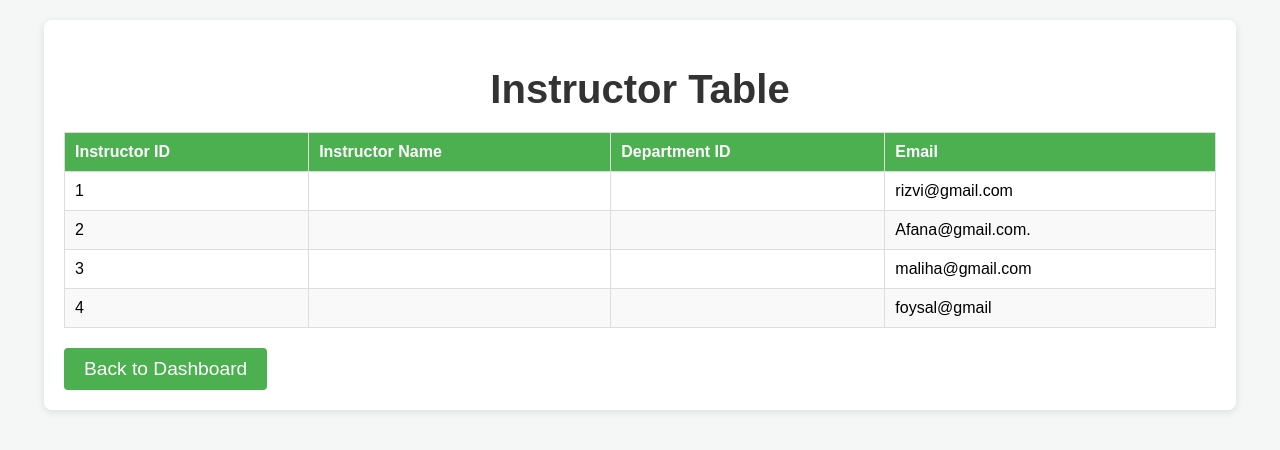
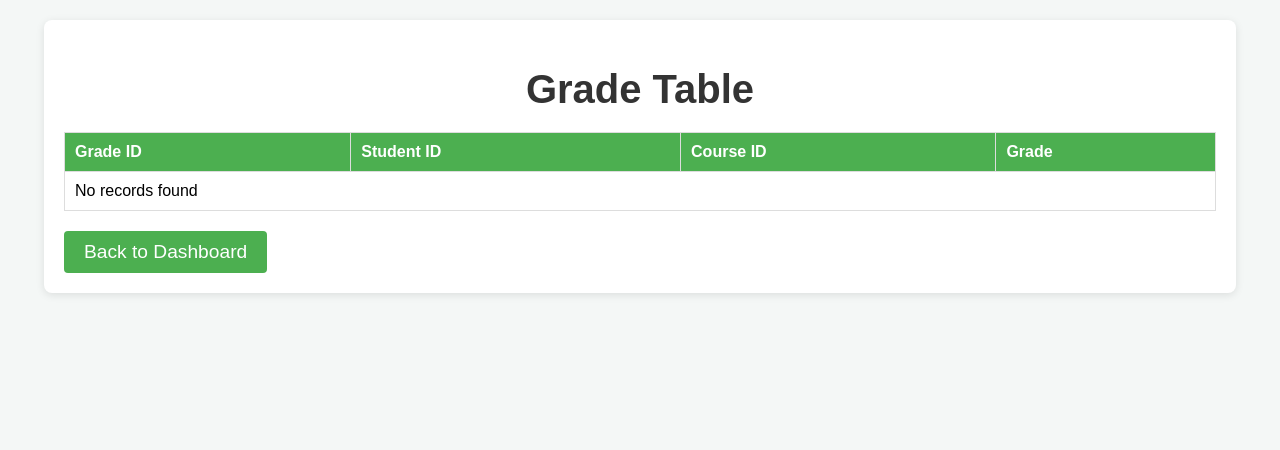
Before and after one commit to Rizi4546/RDS, a PHP site: page /table/grade.php in a window 1280 px wide. Shown: the top 450 px of the page. Run offline with PHP 8.4, Linux system fonts and the light colour scheme; the visitor is signed in with stand-in values (Sample User, id 1); data comes from the database, SQL or seed files in the repository; data that the repository does not hold is empty.

Commit message:
Add files via upload

```diff
--- a/table/classroom.php
+++ b/table/classroom.php
@@ -91,7 +91,7 @@
             <thead>
                 <tr>
                     <th>Classroom ID</th>
-                    <th>Location</th>
+                    <th>Room</th>
                     <th>Capacity</th>
                 </tr>
             </thead>
@@ -99,7 +99,7 @@
                 <?php
                 if ($result->num_rows > 0) {
                     while ($row = $result->fetch_assoc()) {
-                        echo "<tr><td>" . $row["classroom_id"] . "</td><td>" . $row["location"] . "</td><td>" . $row["capacity"] . "</td></tr>";
+                        echo "<tr><td>" . $row["classroom_id"] . "</td><td>" . $row["room_number"] . "</td><td>" . $row["capacity"] . "</td></tr>";
                     }
                 } else {
                     echo "<tr><td colspan='3'>No records found</td></tr>";
--- a/table/course.php
+++ b/table/course.php
@@ -92,14 +92,15 @@
                 <tr>
                     <th>Course ID</th>
                     <th>Course Name</th>
-                    <th>Credits</th>
+                    <th>Department</th>
+                    <th>Instructor</th>
                 </tr>
             </thead>
             <tbody>
                 <?php
                 if ($result->num_rows > 0) {
                     while ($row = $result->fetch_assoc()) {
-                        echo "<tr><td>" . $row["course_id"] . "</td><td>" . $row["course_name"] . "</td><td>" . $row["credits"] . "</td></tr>";
+                        echo "<tr><td>" . $row["course_id"] . "</td><td>" . $row["course_name"] . "</td><td>" . $row["department_id"] . "</td></tr>". $row["instructor_id"] . "</td></tr>";
                     }
                 } else {
                     echo "<tr><td colspan='3'>No records found</td></tr>";
--- a/table/department.php
+++ b/table/department.php
@@ -92,14 +92,14 @@
                 <tr>
                     <th>Department ID</th>
                     <th>Department Name</th>
-                    <th>Faculty ID</th>
+
                 </tr>
             </thead>
             <tbody>
                 <?php
                 if ($result->num_rows > 0) {
                     while ($row = $result->fetch_assoc()) {
-                        echo "<tr><td>" . $row["department_id"] . "</td><td>" . $row["department_name"] . "</td><td>" . $row["faculty_id"] . "</td></tr>";
+                        echo "<tr><td>" . $row["department_id"] . "</td><td>" . $row["department_name"] . "</td><td>" ;
                     }
                 } else {
                     echo "<tr><td colspan='3'>No records found</td></tr>";
--- a/table/enrollment.php
+++ b/table/enrollment.php
@@ -92,15 +92,15 @@
                 <tr>
                     <th>Enrollment ID</th>
                     <th>Student ID</th>
-                    <th>Course ID</th>
-                    <th>Semester</th>
+                    <th>Program ID</th>
+
                 </tr>
             </thead>
             <tbody>
                 <?php
                 if ($result->num_rows > 0) {
                     while ($row = $result->fetch_assoc()) {
-                        echo "<tr><td>" . $row["enrollment_id"] . "</td><td>" . $row["student_id"] . "</td><td>" . $row["course_id"] . "</td><td>" . $row["semester"] . "</td></tr>";
+                        echo "<tr><td>" . $row["enrollment_id"] . "</td><td>" . $row["student_id"] . "</td><td>" . $row["program_id"] . "</td><td>" ;
                     }
                 } else {
                     echo "<tr><td colspan='4'>No records found</td></tr>";
--- a/table/grade.php
+++ b/table/grade.php
@@ -6,7 +6,7 @@
     exit();
 }
 
-$sql = "SELECT * FROM instructor";
+$sql = "SELECT * FROM grade";
 $result = $conn->query($sql);
 ?>
 
@@ -86,21 +86,21 @@
 </head>
 <body>
     <div class="container">
-        <h1>Instructor Table</h1>
+        <h1>Grade Table</h1>
         <table>
             <thead>
                 <tr>
-                    <th>Instructor ID</th>
-                    <th>Instructor Name</th>
-                    <th>Department ID</th>
-                    <th>Email</th>
+                    <th>Grade ID</th>
+                    <th>Student ID</th>
+                    <th>Course ID</th>
+                    <th>Grade</th>
                 </tr>
             </thead>
             <tbody>
                 <?php
                 if ($result->num_rows > 0) {
                     while ($row = $result->fetch_assoc()) {
-                        echo "<tr><td>" . $row["instructor_id"] . "</td><td>" . $row["name"] . "</td><td>" . $row["department_id"] . "</td><td>" . $row["email"] . "</td></tr>";
+                        echo "<tr><td>" . $row["grade_id"] . "</td><td>" . $row["student_id"] . "</td><td>" . $row["course_id"] . "</td><td>" . $row["grade"] . "</td></tr>";
                     }
                 } else {
                     echo "<tr><td colspan='4'>No records found</td></tr>";
--- a/table/instructor.php
+++ b/table/instructor.php
@@ -91,8 +91,7 @@
             <thead>
                 <tr>
                     <th>Instructor ID</th>
-                    <th>Instructor Name</th>
-                    <th>Department ID</th>
+                    <th>Name</th>
                     <th>Email</th>
                 </tr>
             </thead>
@@ -100,7 +99,7 @@
                 <?php
                 if ($result->num_rows > 0) {
                     while ($row = $result->fetch_assoc()) {
-                        echo "<tr><td>" . $row["instructor_id"] . "</td><td>" . $row["name"] . "</td><td>" . $row["department_id"] . "</td><td>" . $row["email"] . "</td></tr>";
+                        echo "<tr><td>" . $row["instructor_id"] . "</td><td>" . $row["first_name"].$row["last_name"]. "</td><td>" . $row["email"] . "</td></tr>";
                     }
                 } else {
                     echo "<tr><td colspan='4'>No records found</td></tr>";
--- a/table/program.php
+++ b/table/program.php
@@ -92,14 +92,13 @@
                 <tr>
                     <th>Program ID</th>
                     <th>Program Name</th>
-                    <th>Department ID</th>
                 </tr>
             </thead>
             <tbody>
                 <?php
                 if ($result->num_rows > 0) {
                     while ($row = $result->fetch_assoc()) {
-                        echo "<tr><td>" . $row["program_id"] . "</td><td>" . $row["name"] . "</td><td>" . $row["department_id"] . "</td></tr>";
+                        echo "<tr><td>" . $row["program_id"] . "</td><td>" . $row["name"] . "</td><td>" ;
                     }
                 } else {
                     echo "<tr><td colspan='3'>No records found</td></tr>";
--- a/table/student.php
+++ b/table/student.php
@@ -100,7 +100,7 @@
                 <?php
                 if ($result->num_rows > 0) {
                     while ($row = $result->fetch_assoc()) {
-                        echo "<tr><td>" . $row["student_id"] . "</td><td>" . $row["student_name"] . "</td><td>" . $row["department_id"] . "</td><td>" . $row["email"] . "</td></tr>";
+                        echo "<tr><td>" . $row["student_id"] . "</td><td>" . $row["first_name"] . $row["last_name"]."</td><td>" . $row["department_id"] . "</td><td>" . $row["email"] . "</td></tr>";
                     }
                 } else {
                     echo "<tr><td colspan='4'>No records found</td></tr>";
```
Also changed, not shown: table/attendance.php (+5 -3 lines), table/class_schedule.php (+6 -3 lines), table/semester.php (+4 -3 lines).
